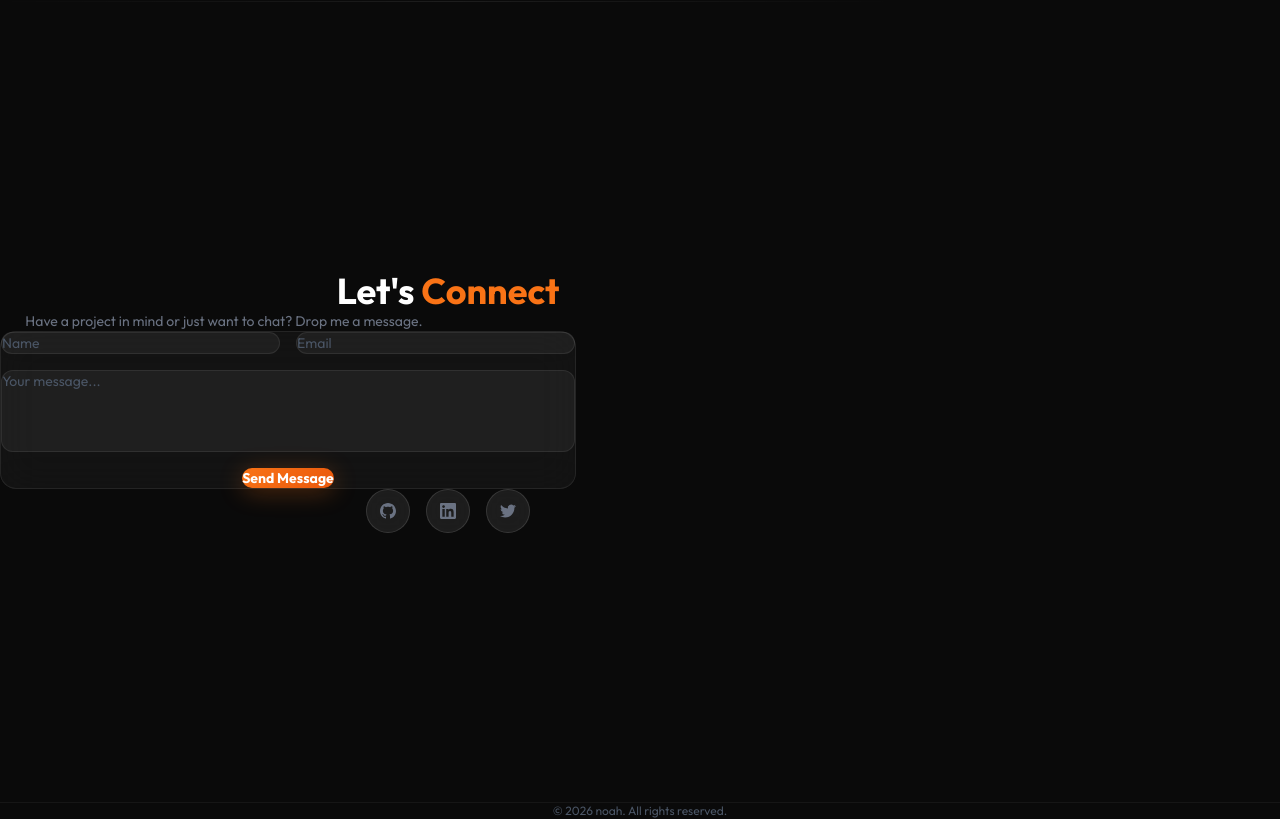
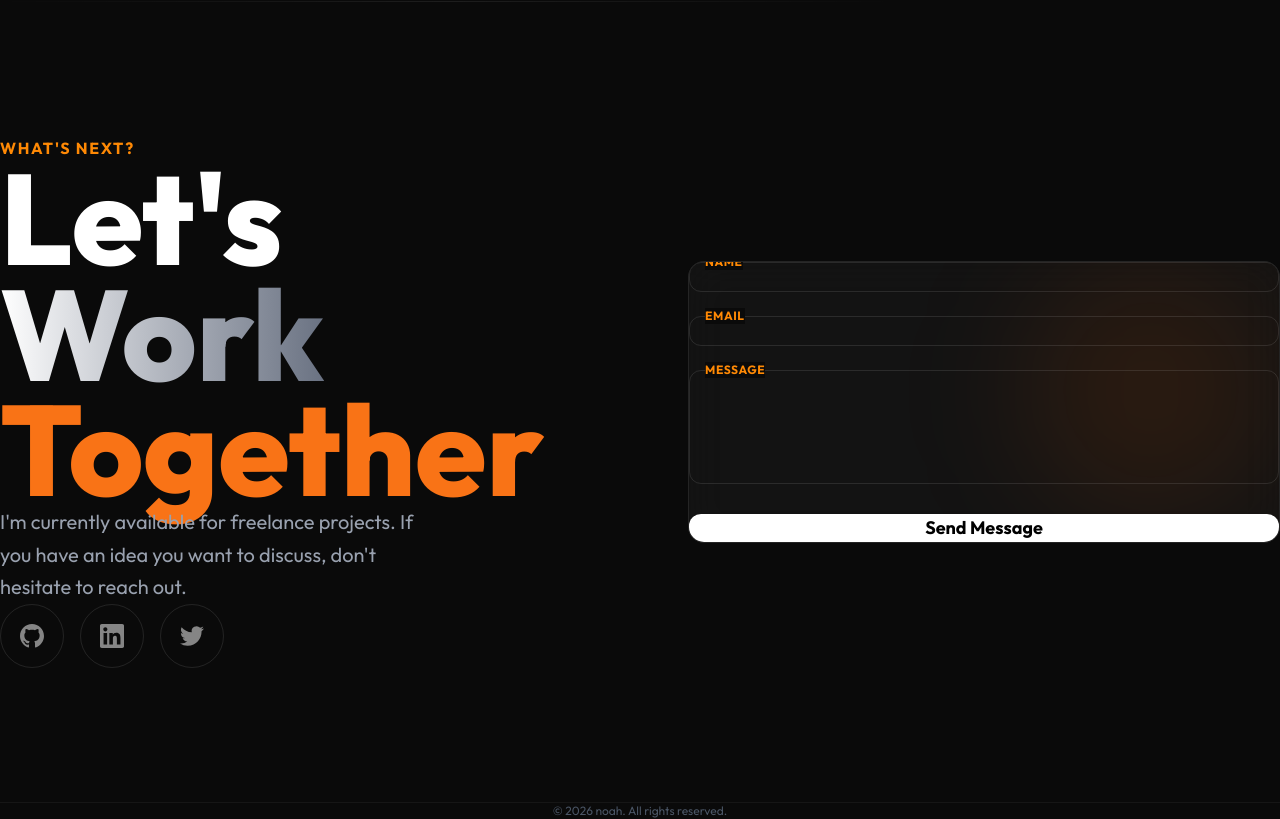
Before and after one commit to PrimeDaniel/Portfolio-v2, a React (Vite) app: page / in a window 1280 px wide. Shown: the part 2400-3219 px from the top of the page. Built offline with nearby package versions, Linux system fonts and the light colour scheme.

Commit message:
fix scrolling

```diff
--- a/src/App.jsx
+++ b/src/App.jsx
@@ -64,6 +64,7 @@ export default function App() {
       </motion.nav>
 
       {/* ─── Hero ─── */}
+      {/* ─── Hero ─── */}
       <section id="home" className="h-screen w-full snap-start snap-always flex items-center justify-center relative overflow-hidden">
         <ScrollReveal className="w-full h-full">
           <HeroSection />
--- a/src/components/ContactSection.jsx
+++ b/src/components/ContactSection.jsx
@@ -1,69 +1,110 @@
-import { motion } from 'framer-motion'
+import { useRef, useState } from 'react'
+import { motion, useInView } from 'framer-motion'
+
+const socialLinks = [
+    { label: 'GitHub', icon: 'M12 0c-6.626 0-12 5.373-12 12 0 5.302 3.438 9.8 8.207 11.387.599.111.793-.261.793-.577v-2.234c-3.338.726-4.033-1.416-4.033-1.416-.546-1.387-1.333-1.756-1.333-1.756-1.089-.745.083-.729.083-.729 1.205.084 1.839 1.237 1.839 1.237 1.07 1.834 2.807 1.304 3.492.997.107-.775.418-1.305.762-1.604-2.665-.305-5.467-1.334-5.467-5.931 0-1.311.469-2.381 1.236-3.221-.124-.303-.535-1.524.117-3.176 0 0 1.008-.322 3.301 1.23.957-.266 1.983-.399 3.003-.404 1.02.005 2.047.138 3.006.404 2.291-1.552 3.297-1.23 3.297-1.23.653 1.653.242 2.874.118 3.176.77.84 1.235 1.911 1.235 3.221 0 4.609-2.807 5.624-5.479 5.921.43.372.823 1.102.823 2.222v3.293c0 .319.192.694.801.576 4.765-1.589 8.199-6.086 8.199-11.386 0-6.627-5.373-12-12-12z' },
+    { label: 'LinkedIn', icon: 'M20.447 20.452h-3.554v-5.569c0-1.328-.027-3.037-1.852-3.037-1.853 0-2.136 1.445-2.136 2.939v5.667H9.351V9h3.414v1.561h.046c.477-.9 1.637-1.85 3.37-1.85 3.601 0 4.267 2.37 4.267 5.455v6.286zM5.337 7.433c-1.144 0-2.063-.926-2.063-2.065 0-1.138.92-2.063 2.063-2.063 1.14 0 2.064.925 2.064 2.063 0 1.139-.925 2.065-2.064 2.065zm1.782 13.019H3.555V9h3.564v11.452zM22.225 0H1.771C.792 0 0 .774 0 1.729v20.542C0 23.227.792 24 1.771 24h20.451C23.2 24 24 23.227 24 22.271V1.729C24 .774 23.2 0 22.222 0h.003z' },
+    { label: 'Twitter', icon: 'M23.953 4.57a10 10 0 01-2.825.775 4.958 4.958 0 002.163-2.723c-.951.555-2.005.959-3.127 1.184a4.92 4.92 0 00-8.384 4.482C7.69 8.095 4.067 6.13 1.64 3.162a4.822 4.822 0 00-.666 2.475c0 1.71.87 3.213 2.188 4.096a4.904 4.904 0 01-2.228-.616v.06a4.923 4.923 0 003.946 4.827 4.996 4.996 0 01-2.212.085 4.936 4.936 0 004.604 3.417 9.867 9.867 0 01-6.102 2.105c-.39 0-.779-.023-1.17-.067a13.995 13.995 0 007.557 2.209c9.053 0 13.998-7.496 13.998-13.985 0-.21 0-.42-.015-.63A9.935 9.935 0 0024 4.59z' },
+]
 
 export default function ContactSection() {
+    const ref = useRef(null)
+    const isInView = useInView(ref, { once: true, margin: '-60px' })
+    const [focusedField, setFocusedField] = useState(null)
+
     return (
-        <div className="max-w-4xl mx-auto text-center">
-            <h2 className="text-3xl md:text-4xl font-bold mb-2">
-                Let&apos;s <span className="accent-text" style={{ WebkitTextFillColor: 'var(--color-accent)' }}>Connect</span>
+        <div ref={ref} className="w-full max-w-7xl mx-auto flex flex-col md:flex-row items-center gap-16 md:gap-24">
+
+            {/* Left: Text & Socials */}
+            <div className="flex-1 text-left">
+                <motion.div
+                    initial={{ opacity: 0, x: -30 }}
+                    animate={isInView ? { opacity: 1, x: 0 } : { opacity: 0, x: -30 }}
+                    transition={{ duration: 0.6 }}
+                >
+                    <p className="text-orange-400 font-bold tracking-widest mb-4">WHAT'S NEXT?</p>
+                    <h2 className="text-7xl md:text-9xl font-extrabold mb-8 leading-[0.9]">
+                        Let's<br />
+                        <span className="text-transparent bg-clip-text bg-gradient-to-r from-white to-gray-500">Work</span><br />
+                        <span className="accent-text" style={{ WebkitTextFillColor: 'var(--color-accent)' }}>Together</span>
                     </h2>
-            <p className="text-gray-500 text-sm mb-10 max-w-md mx-auto">
-                Have a project in mind or just want to chat? Drop me a message.
+
+                    <p className="text-xl text-gray-400 max-w-md mb-12 leading-relaxed">
+                        I'm currently available for freelance projects. If you have an idea you want to discuss, don't hesitate to reach out.
                     </p>
 
-            <div className="glass-card p-8 md:p-12 max-w-xl mx-auto">
-                <form className="flex flex-col gap-4" onSubmit={(e) => e.preventDefault()}>
                     <div className="flex gap-4">
+                        {socialLinks.map((social, i) => (
+                            <motion.a
+                                key={social.label}
+                                href="#"
+                                className="w-16 h-16 rounded-full border border-white/10 flex items-center justify-center text-white/50 hover:text-white hover:bg-white/5 hover:border-orange-500/30 transition-all duration-300"
+                                whileHover={{ scale: 1.1, rotate: 10 }}
+                                initial={{ opacity: 0, y: 20 }}
+                                animate={isInView ? { opacity: 1, y: 0 } : { opacity: 0, y: 20 }}
+                                transition={{ delay: 0.4 + (i * 0.1) }}
+                            >
+                                <svg width="24" height="24" viewBox="0 0 24 24" fill="currentColor">
+                                    <path d={social.icon} />
+                                </svg>
+                            </motion.a>
+                        ))}
+                    </div>
+                </motion.div>
+            </div>
+
+            {/* Right: Form */}
+            <motion.div
+                className="flex-1 w-full"
+                initial={{ opacity: 0, x: 30 }}
+                animate={isInView ? { opacity: 1, x: 0 } : { opacity: 0, x: 30 }}
+                transition={{ duration: 0.6, delay: 0.2 }}
+            >
+                <div className="glass-card p-8 md:p-12 relative overflow-hidden group">
+                    <div className="absolute top-0 right-0 w-64 h-64 bg-orange-500/10 rounded-full blur-3xl -mr-32 -mt-32 pointer-events-none" />
+
+                    <form className="flex flex-col gap-6 relative z-10" onSubmit={(e) => e.preventDefault()}>
+                        <div className="relative">
+                            <label className={`text-xs font-bold tracking-wider absolute left-4 transition-all duration-300 ${focusedField === 'name' || true ? '-top-2 bg-[#0a0a0a] px-2 text-orange-400' : 'top-4 text-gray-500'}`}>NAME</label>
                             <input
                                 type="text"
-                            placeholder="Name"
-                            className="flex-1 bg-white/5 border border-white/8 rounded-xl px-4 py-3 text-sm text-white placeholder:text-gray-600 outline-none focus:border-orange-500/40 transition-colors"
+                                onFocus={() => setFocusedField('name')}
+                                onBlur={() => setFocusedField(null)}
+                                className="w-full bg-transparent border border-white/10 rounded-xl px-6 py-4 text-white text-lg outline-none focus:border-orange-500 transition-colors"
                             />
+                        </div>
+
+                        <div className="relative">
+                            <label className={`text-xs font-bold tracking-wider absolute left-4 transition-all duration-300 ${focusedField === 'email' || true ? '-top-2 bg-[#0a0a0a] px-2 text-orange-400' : 'top-4 text-gray-500'}`}>EMAIL</label>
                             <input
                                 type="email"
-                            placeholder="Email"
-                            className="flex-1 bg-white/5 border border-white/8 rounded-xl px-4 py-3 text-sm text-white placeholder:text-gray-600 outline-none focus:border-orange-500/40 transition-colors"
+                                onFocus={() => setFocusedField('email')}
+                                onBlur={() => setFocusedField(null)}
+                                className="w-full bg-transparent border border-white/10 rounded-xl px-6 py-4 text-white text-lg outline-none focus:border-orange-500 transition-colors"
                             />
                         </div>
+
+                        <div className="relative">
+                            <label className={`text-xs font-bold tracking-wider absolute left-4 transition-all duration-300 ${focusedField === 'message' || true ? '-top-2 bg-[#0a0a0a] px-2 text-orange-400' : 'top-4 text-gray-500'}`}>MESSAGE</label>
                             <textarea
                                 rows={4}
-                        placeholder="Your message..."
-                        className="bg-white/5 border border-white/8 rounded-xl px-4 py-3 text-sm text-white placeholder:text-gray-600 outline-none focus:border-orange-500/40 transition-colors resize-none"
+                                onFocus={() => setFocusedField('message')}
+                                onBlur={() => setFocusedField(null)}
+                                className="w-full bg-transparent border border-white/10 rounded-xl px-6 py-4 text-white text-lg outline-none focus:border-orange-500 transition-colors resize-none"
                             />
+                        </div>
+
                         <motion.button
                             whileHover={{ scale: 1.02 }}
                             whileTap={{ scale: 0.98 }}
-                        className="glow-btn mt-2 px-8 py-3.5 rounded-full text-sm font-bold text-white self-center"
+                            className="bg-white text-black text-lg font-bold py-5 rounded-xl hover:bg-orange-400 hover:text-white transition-colors duration-300 mt-4"
                         >
                             Send Message
                         </motion.button>
                     </form>
                 </div>
+            </motion.div>
 
-            {/* Social links */}
-            <div className="flex items-center justify-center gap-4 mt-10">
-                {[
-                    { label: 'GitHub', icon: 'M12 0c-6.626 0-12 5.373-12 12 0 5.302 3.438 9.8 8.207 11.387.599.111.793-.261.793-.577v-2.234c-3.338.726-4.033-1.416-4.033-1.416-.546-1.387-1.333-1.756-1.333-1.756-1.089-.745.083-.729.083-.729 1.205.084 1.839 1.237 1.839 1.237 1.07 1.834 2.807 1.304 3.492.997.107-.775.418-1.305.762-1.604-2.665-.305-5.467-1.334-5.467-5.931 0-1.311.469-2.381 1.236-3.221-.124-.303-.535-1.524.117-3.176 0 0 1.008-.322 3.301 1.23.957-.266 1.983-.399 3.003-.404 1.02.005 2.047.138 3.006.404 2.291-1.552 3.297-1.23 3.297-1.23.653 1.653.242 2.874.118 3.176.77.84 1.235 1.911 1.235 3.221 0 4.609-2.807 5.624-5.479 5.921.43.372.823 1.102.823 2.222v3.293c0 .319.192.694.801.576 4.765-1.589 8.199-6.086 8.199-11.386 0-6.627-5.373-12-12-12z' },
-                    { label: 'LinkedIn', icon: 'M20.447 20.452h-3.554v-5.569c0-1.328-.027-3.037-1.852-3.037-1.853 0-2.136 1.445-2.136 2.939v5.667H9.351V9h3.414v1.561h.046c.477-.9 1.637-1.85 3.37-1.85 3.601 0 4.267 2.37 4.267 5.455v6.286zM5.337 7.433c-1.144 0-2.063-.926-2.063-2.065 0-1.138.92-2.063 2.063-2.063 1.14 0 2.064.925 2.064 2.063 0 1.139-.925 2.065-2.064 2.065zm1.782 13.019H3.555V9h3.564v11.452zM22.225 0H1.771C.792 0 0 .774 0 1.729v20.542C0 23.227.792 24 1.771 24h20.451C23.2 24 24 23.227 24 22.271V1.729C24 .774 23.2 0 22.222 0h.003z' },
-                    { label: 'Twitter', icon: 'M23.953 4.57a10 10 0 01-2.825.775 4.958 4.958 0 002.163-2.723c-.951.555-2.005.959-3.127 1.184a4.92 4.92 0 00-8.384 4.482C7.69 8.095 4.067 6.13 1.64 3.162a4.822 4.822 0 00-.666 2.475c0 1.71.87 3.213 2.188 4.096a4.904 4.904 0 01-2.228-.616v.06a4.923 4.923 0 003.946 4.827 4.996 4.996 0 01-2.212.085 4.936 4.936 0 004.604 3.417 9.867 9.867 0 01-6.102 2.105c-.39 0-.779-.023-1.17-.067a13.995 13.995 0 007.557 2.209c9.053 0 13.998-7.496 13.998-13.985 0-.21 0-.42-.015-.63A9.935 9.935 0 0024 4.59z' },
-                ].map((social) => (
-                    <a
-                        key={social.label}
-                        href="#"
-                        className="glass-pill w-11 h-11 rounded-full flex items-center justify-center group"
-                        title={social.label}
-                    >
-                        <svg
-                            width="16"
-                            height="16"
-                            viewBox="0 0 24 24"
-                            fill="currentColor"
-                            className="text-gray-500 group-hover:text-orange-400 transition-colors"
-                        >
-                            <path d={social.icon} />
-                        </svg>
-                    </a>
-                ))}
-            </div>
         </div>
     )
 }
--- a/src/index.css
+++ b/src/index.css
@@ -19,6 +19,7 @@
 html {
   scroll-behavior: smooth;
   scroll-snap-type: y mandatory;
+  scroll-padding-top: 0;
 }
 
 body,
```
Lines whose indentation alone changed are shown as unchanged.
